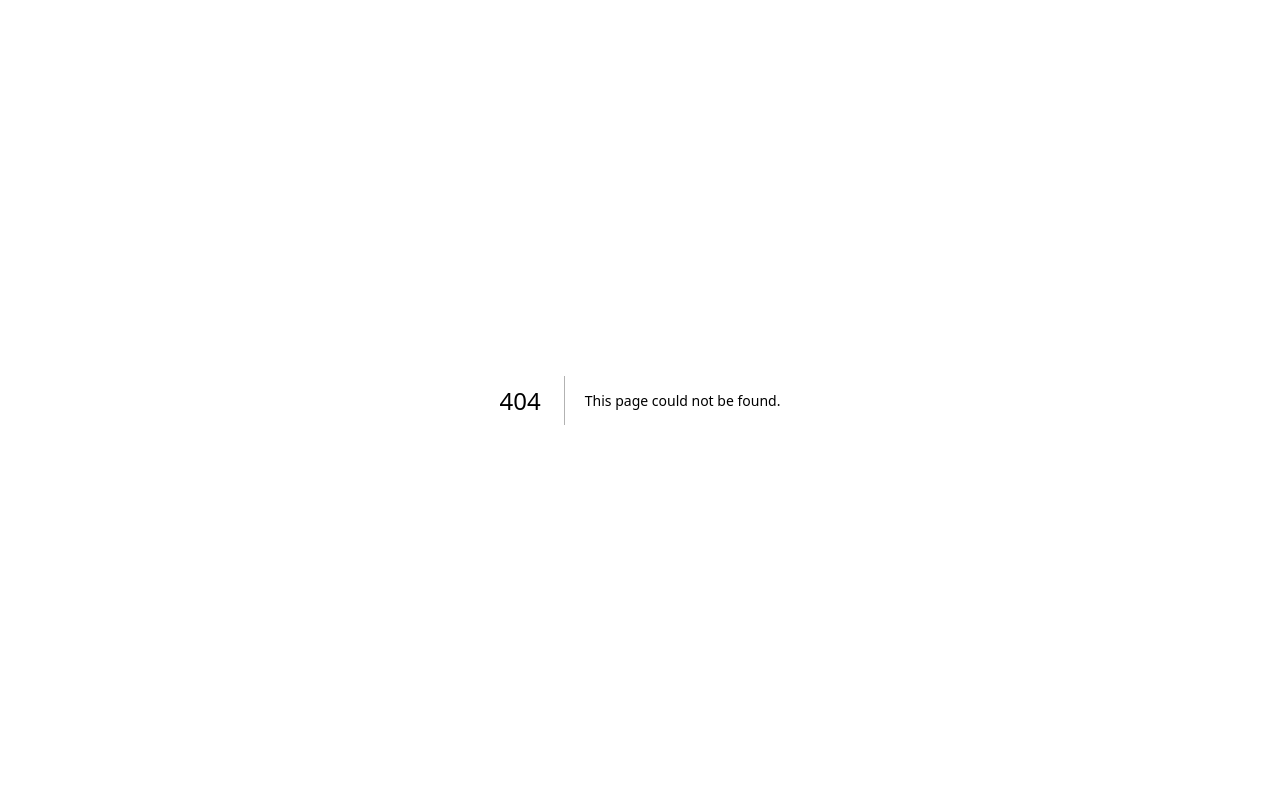
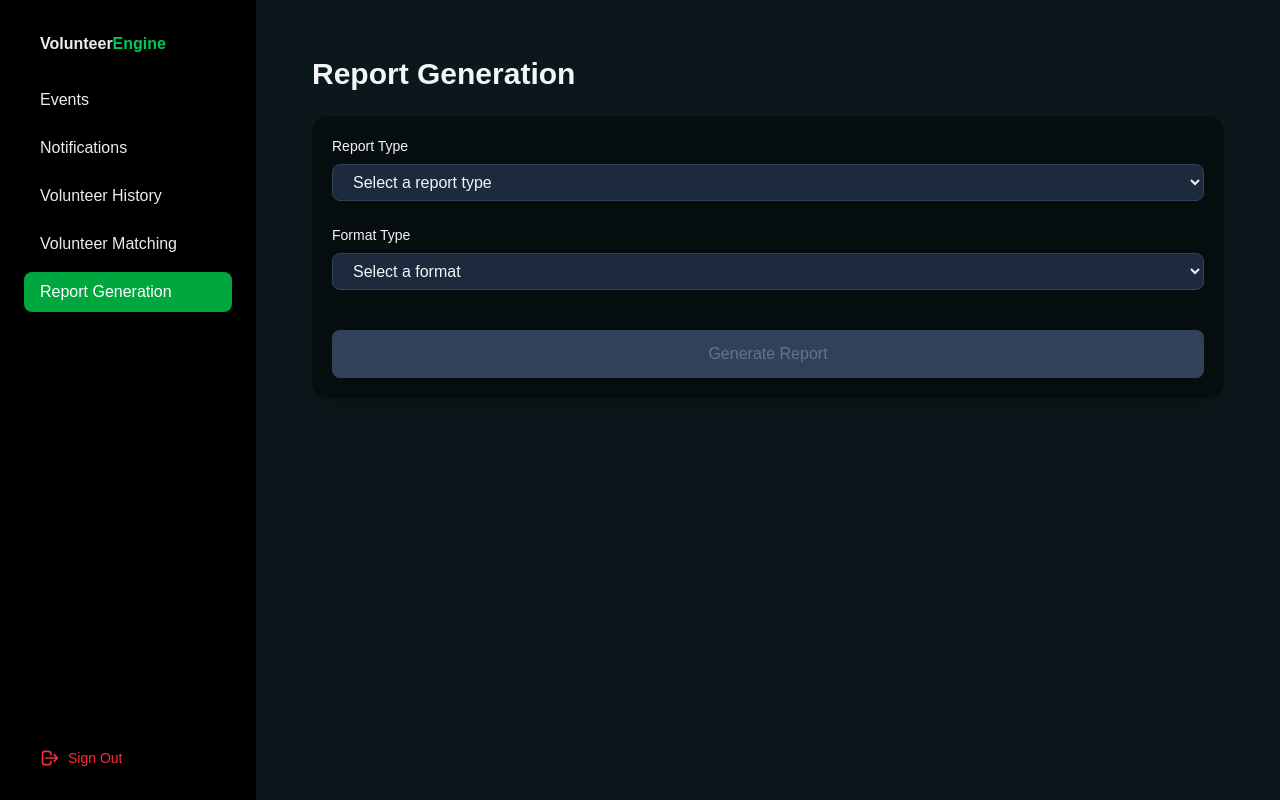
Before and after one commit to ricsf2000/VolunteerEngine, a Next.js app: page /admin/report-generation in a window 1280 px wide. Before the commit this address had no page. Built offline with nearby package versions, Linux system fonts and the light colour scheme; a web font is replaced by a local one.

Commit message:
report generation tab and dropdowns in the card have been added

```diff
--- a/src/app/admin/layout.tsx
+++ b/src/app/admin/layout.tsx
@@ -38,6 +38,9 @@ export default function AdminLayout({
           <SidebarLink href="/admin/volunteer-matching" isActive={isActive("/admin/volunteer-matching")} activeColor="green">
             Volunteer Matching
           </SidebarLink>
+          <SidebarLink href="/admin/report-generation" isActive={isActive("/admin/report-generation")} activeColor="green">
+            Report Generation
+          </SidebarLink>
         </nav>
 
         <div className="flex-grow"></div>
--- /dev/null
+++ b/src/app/admin/report-generation/page.tsx
@@ -0,0 +1,109 @@
+"use client";
+
+import { useState } from "react";
+
+export default function ReportGenerationPage() {
+  const [reportType, setReportType] = useState<string>("");
+  const [formatType, setFormatType] = useState<string>("");
+
+  const handleGenerate = async () => {
+    // Map UI values to API values
+    const apiReportType = reportType === "volunteer-activities" ? "volunteers" : "events";
+    const apiFormatType = formatType.toUpperCase();
+
+    try {
+      // Call the report generation API
+      const response = await fetch(
+        `/api/reports?type=${apiReportType}&format=${apiFormatType}`
+      );
+
+      if (!response.ok) {
+        const error = await response.json();
+        alert(`Failed to generate report: ${error.error || "Unknown error"}`);
+        return;
+      }
+
+      // Get the blob and download the file
+      const blob = await response.blob();
+      const url = window.URL.createObjectURL(blob);
+      const a = document.createElement("a");
+      a.href = url;
+
+      // Set filename based on report type and format
+      const reportTypeName = reportType === "volunteer-activities" ? "volunteer-activities" : "event-management";
+      const extension = formatType === "pdf" ? "pdf" : "csv";
+      a.download = `${reportTypeName}-report.${extension}`;
+
+      document.body.appendChild(a);
+      a.click();
+      document.body.removeChild(a);
+      window.URL.revokeObjectURL(url);
+    } catch (error) {
+      console.error("Error generating report:", error);
+      alert("Failed to generate report. Please try again.");
+    }
+  };
+
+  return (
+    <div className="p-6">
+      <h1 className="text-3xl font-bold text-slate-100 mb-6">Report Generation</h1>
+
+      <div className="card rounded-2xl p-5 shadow-lg space-y-6">
+        {/* Report Type Dropdown */}
+        <div>
+          <label
+            htmlFor="report-type"
+            className="block text-sm font-medium text-slate-100 mb-2"
+          >
+            Report Type
+          </label>
+          <select
+            id="report-type"
+            value={reportType}
+            onChange={(e) => setReportType(e.target.value)}
+            className="w-full px-4 py-2 bg-slate-800 border border-slate-700 text-slate-100 rounded-lg focus:ring-2 focus:ring-green-500 focus:border-transparent"
+          >
+            <option value="">Select a report type</option>
+            <option value="volunteer-activities">Volunteer Activities</option>
+            <option value="event-management">Event Management</option>
+          </select>
+        </div>
+
+        {/* Format Type Dropdown */}
+        <div>
+          <label
+            htmlFor="format-type"
+            className="block text-sm font-medium text-slate-100 mb-2"
+          >
+            Format Type
+          </label>
+          <select
+            id="format-type"
+            value={formatType}
+            onChange={(e) => setFormatType(e.target.value)}
+            className="w-full px-4 py-2 bg-slate-800 border border-slate-700 text-slate-100 rounded-lg focus:ring-2 focus:ring-green-500 focus:border-transparent"
+          >
+            <option value="">Select a format</option>
+            <option value="pdf">PDF</option>
+            <option value="csv">CSV</option>
+          </select>
+        </div>
+
+        {/* Generate Button */}
+        <div className="pt-4">
+          <button
+            onClick={handleGenerate}
+            disabled={!reportType || !formatType}
+            className={`w-full px-6 py-3 rounded-lg font-medium transition-colors ${
+              reportType && formatType
+                ? "bg-green-600 text-white hover:bg-green-700 cursor-pointer"
+                : "bg-slate-700 text-slate-500 cursor-not-allowed"
+            }`}
+          >
+            Generate Report
+          </button>
+        </div>
+      </div>
+    </div>
+  );
+}
```
Also changed, not shown: 1 other file (tests, documents, lock files or other folders).
